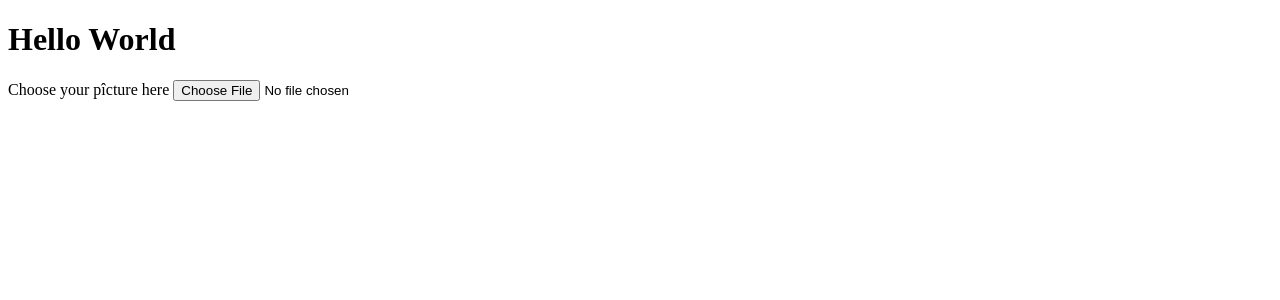
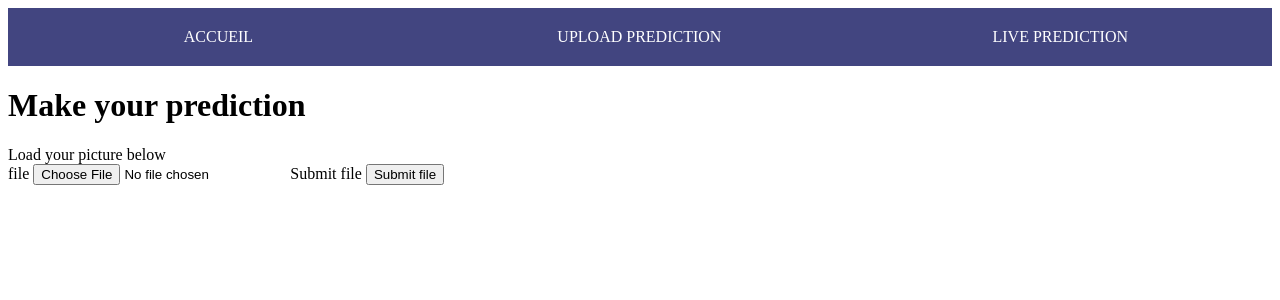
Before and after one commit to subut0n/FruitDetection, a Flask app: page /upload in a window 1280 px wide. Shown: the top 300 px of the page. Run offline with Flask 2, Linux system fonts and the light colour scheme; some libraries are stand-ins or nearby versions.

Commit message:
prediction files ok

```diff
--- a/App/A_iFruits/__init__.py
+++ b/App/A_iFruits/__init__.py
@@ -3,3 +3,9 @@ from flask import Flask
 app = Flask(__name__)
 
 from .routes import *
+
+SECRET_KEY = os.urandom(32)
+app.config['SECRET_KEY'] = SECRET_KEY
+
+WTF_CSRF_SECRET_KEY = 'a random string'
+app.config['WTF_CSRF_SECRET_KEY'] = SECRET_KEY
--- /dev/null
+++ b/App/A_iFruits/forms.py
@@ -0,0 +1,8 @@
+
+from flask_wtf.file import FileField, FileAllowed
+from flask_wtf import FlaskForm
+from wtforms import SubmitField
+
+class uploadFile(FlaskForm):
+    file = FileField('file')
+    submit = SubmitField(label="Submit file")
--- a/App/A_iFruits/routes.py
+++ b/App/A_iFruits/routes.py
@@ -1,31 +1,101 @@
 from A_iFruits import app
-from flask import render_template
+from flask import render_template, Response , request , redirect, url_for , flash
+from imageai.Detection import ObjectDetection
+from imageai.Detection import VideoObjectDetection
+import os
+import cv2
+from .forms import uploadFile
+from werkzeug.utils import secure_filename
 
 # Page d'accueil (Description du produit)
 @app.route('/')
 def homepage():
     return render_template("home.html")
 
-# Page upload d'une image pour detection
-@app.route('/upload')
-def predict_upload():
-    return render_template("home.html")
 
-# Page detection d'objet en temps réel (webcam)
+
+# -------------  Page upload d'une image pour detection
+
+@app.route('/upload', methods=['POST','GET'])
+def form_upload():
+
+
+    form = uploadFile()
+    execution_path = os.getcwd()
+    description = []
+    if form.validate_on_submit():
+
+        if form.file.data :
+
+
+            print(form.file.data)
+            photo = form.file.data
+            f = secure_filename(photo.filename)
+            photo.save(os.path.join(
+                execution_path , "A_iFruits/static/images/dest",  f
+            ))
+
+
+            print(form.file.__dict__)
+
+            detector = ObjectDetection()
+            detector.setModelTypeAsRetinaNet()
+            detector.setModelPath( os.path.join(execution_path , "A_iFruits/static/models_files/resnet50_coco_best_v2.1.0.h5"))
+            detector.loadModel()
+
+            detections = detector.detectObjectsFromImage(input_image=os.path.join(
+                execution_path , "A_iFruits/static/images/src",  f
+            ), output_image_path=os.path.join(execution_path , "A_iFruits/static/images/dest/predict_upload.jpg"))
+
+
+
+            for eachObject in detections:
+                text = eachObject["name"] , " : " , eachObject["percentage_probability"]
+                description.append(text)
+            flash('File predicted', category='success')
+        else:
+            flash('Please load an image', category="error" )
+
+
+    return render_template("form_upload.html", form=form, description=description)
+
+
+
+# ------------- Page detection d'objet en temps réel (webcam)
+
+# Fonction generateur de video
+def gen(video):
+    while True:
+        success, image = video.read()
+
+        ret, jpeg = cv2.imencode('.jpg', image)
+        frame = jpeg.tobytes()
+
+        yield (b'--frame\r\n'
+               b'Content-Type: image/jpeg\r\n\r\n' + frame + b'\r\n\r\n')
+
+@app.route('/video_feed')
+def video_feed():
+    video = cv2.VideoCapture(0)
+
+    return Response(gen(video),
+                    mimetype='multipart/x-mixed-replace; boundary=frame')
+
 @app.route('/live')
 def predict_live():
-    from imageai.Detection import ObjectDetection
-    import os
+    video = cv2.VideoCapture(0)
 
-    execution_path = os.getcwd()
+    # execution_path = os.getcwd()
+    # detector = VideoObjectDetection()
+    # detector.setModelTypeAsRetinaNet()
+    # detector.setModelPath( os.path.join(execution_path , "A_iFruits/static/models_files/resnet50_coco_best_v2.1.0.h5"))
+    # detector.loadModel()
 
-    detector = ObjectDetection()
-    detector.setModelTypeAsRetinaNet()
-    detector.setModelPath( os.path.join(execution_path , "A_iFruits/static/models_files/resnet50_coco_best_v2.1.0.h5"))
-    detector.loadModel()
-    detections = detector.detectObjectsFromImage(input_image=os.path.join(execution_path , "A_iFruits/static/images/src/image2.jpg"), output_image_path=os.path.join(execution_path , "A_iFruits/static/images/dest/imagenew2.jpg"))
+    # # -- le video_path creer un fichier .avi (à voir comment le lire) --
 
-    for eachObject in detections:
-        print(eachObject["name"] , " : " , eachObject["percentage_probability"] )
+    # video_path = detector.detectObjectsFromVideo(camera_input=video,
+    #                                 output_file_path=os.path.join(execution_path, "A_iFruits/static/camera_detected_1")
+    #                                 , frames_per_second=29, log_progress=True, minimum_percentage_probability=40)
 
-    return render_template("home.html")
+    # print(video_path)
+    return render_template("live.html", video=video)
--- a/App/A_iFruits/static/css/home.css
+++ b/App/A_iFruits/static/css/home.css
@@ -0,0 +1,53 @@
+.img-predict {
+    display: flex;
+    flex-direction: column;
+    margin: 5px;
+    padding: 5px;
+    width: 50%;
+    height: 50%;
+    border: 2px solid grey;
+}
+
+.img-upload {
+    margin: 5px;
+    padding: 5px;
+    width: 50%;
+    height: 50%;
+    border: 1px solid grey;
+    min-width: 300px;
+    max-width: 750px;
+
+    min-height: 250px;
+    max-height: 420px;
+}
+
+.colorBlue{
+    background-color:#424580;}
+
+
+nav ul{
+    margin:0;
+    padding:0;
+    display:flex;
+}
+nav li{
+    list-style-type:none;
+    width:33.3%;
+    text-align:center;
+}
+nav a{
+    display:block;
+    color:white;
+    padding:20px 30px;
+    text-transform:uppercase;
+    text-decoration:none;
+}
+nav li:hover a{
+    padding: 15px 30px 20px 30px;
+}
+
+.rowFlex {
+    display: flex;
+    flex-direction: row;
+    margin: 10px;
+}
--- a/App/A_iFruits/templates/base.html
+++ b/App/A_iFruits/templates/base.html
@@ -4,6 +4,7 @@
     <meta charset="UTF-8">
     <meta http-equiv="X-UA-Compatible" content="IE=edge">
     <meta name="viewport" content="width=device-width, initial-scale=1.0">
+
     {% block css %}
     {% endblock %}
     <title>
@@ -12,16 +13,30 @@
     </title>
 </head>
 <body>
+
+    <nav class="colorBlue">
+        <ul>
+            <li class="menuInfo">
+                <a href="{{url_for('homepage')}}">Accueil</a>
+            </li>
+            <li class="menuExperience">
+                <a href="{{url_for('form_upload')}}">Upload prediction</a>
+            </li>
+            <li class="menuContact">
+                <a href="{{url_for('predict_live')}}">Live prediction</a>
+            </li>
+        </ul>
+    </nav>
+
     {% block content %}
+
+
+
+
+
     {% endblock %}
 
     {% block script %}
     {% endblock %}
-
-    <label for="photo"> Choose your pîcture here </label>
-    <input type="file"
-    id="photo" name="photo"
-    accept="image/png, image/jpeg">
-
 </body>
 </html>
--- /dev/null
+++ b/App/A_iFruits/templates/form_upload.html
@@ -0,0 +1,53 @@
+{% extends 'base.html' %}
+
+{% block css %}
+    <link rel="stylesheet" href="../static/css/home.css">
+{% endblock %}
+
+{% block title %}
+    Homepage
+{% endblock %}
+
+{% block content %}
+    <h1> Make your prediction </h1>
+
+
+
+
+        <label for="file"> Load your picture below </label>
+        <br>
+
+        <form method="POST" enctype=multipart/form-data>
+            {{ form.hidden_tag() }}
+            {{form.file.label() }}
+            {{form.file }}
+
+
+            {{form.submit.label() }}
+            {{form.submit }}
+
+        </form>
+
+    {% if form.file.data %}
+    <div class="rowFlex">
+
+            <img class="img-upload" src="{{url_for('static', filename='/images/dest/predict_upload.jpg')}}" />
+
+            <p>
+                Details of predictions : <br><br>
+                {% for text in description %}
+
+                    {{text}} <br>
+
+                {% endfor %}
+            </p>
+
+
+
+    </div>
+    {% endif %}
+
+
+
+
+{% endblock %}
--- a/App/A_iFruits/templates/home.html
+++ b/App/A_iFruits/templates/home.html
@@ -9,5 +9,12 @@
 {% endblock %}
 
 {% block content %}
-    <h1> Hello World </h1>
+    <h1> Accueil</h1>
+
+    <h2>Image to predict</h2>
+    <img class="img-predict" src="{{url_for('static', filename='images/src/image2.jpg')}}" />
+
+    <h2>Predicted image before our transfert learning </h2>
+    <img class="img-predict" src="{{url_for('static', filename='images/dest/imagehome.jpg')}}" />
+
 {% endblock %}
--- a/App/requirements.txt
+++ b/App/requirements.txt
@@ -5,6 +5,10 @@ pillow==7.0.0
 scipy==1.4.1
 h5py==2.10.0
 matplotlib==3.3.2
-opencv-python
 keras-resnet==0.2.0
 flask
+opencv-python
+imageai
+os
+WTForms
+Flask-WTF
```
Also changed, not shown: App/A_iFruits/templates/live.html (added, +20 -0 lines), App/A_iFruits/static/images/dest/image1.jpg (added), App/A_iFruits/static/images/dest/image2.jpg (added), App/A_iFruits/static/images/dest/imagehome.jpg (renamed from App/A_iFruits/static/images/dest/imagenew2.jpg), App/A_iFruits/static/images/dest/predict_upload.jpg (renamed from App/A_iFruits/static/images/dest/imagenew1.jpg), App/A_iFruits/static/models_files/RetinaNet_object_list.png (added).
